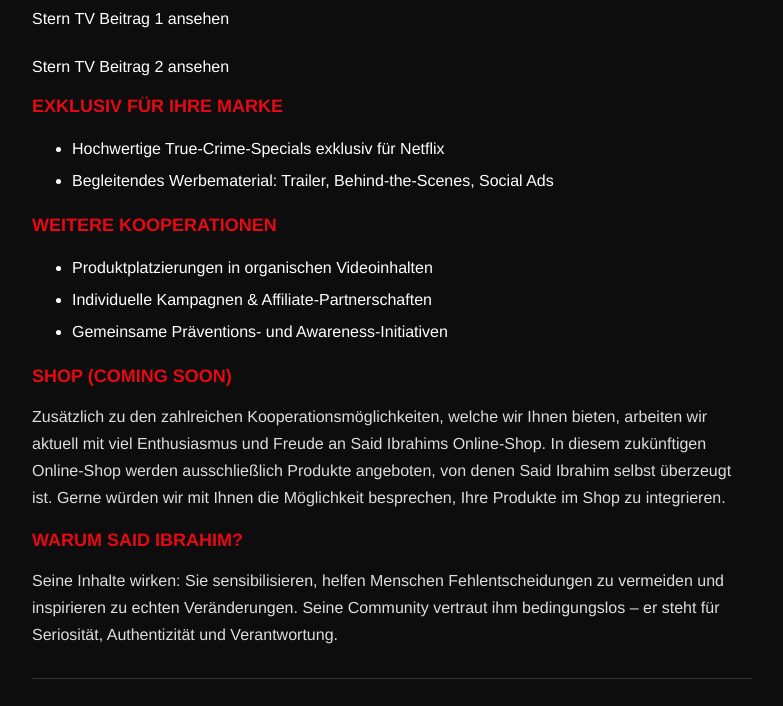
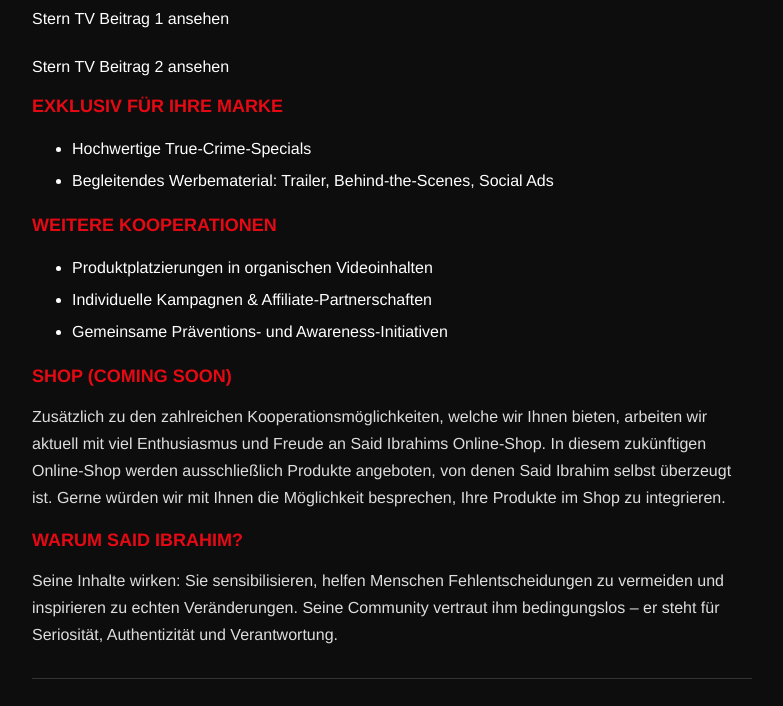
Before and after one commit to heyrovi/can_landing_page_email, a plain HTML site: page index.html in a window 1280 px wide. Shown: the part 1140-1846 px from the top of the page, without its empty margins (248-1031 px from the left). Drawn offline with Linux system fonts and the light colour scheme.

Commit message:
Update index.html

```diff
--- a/index.html
+++ b/index.html
@@ -152,7 +152,7 @@ a
 </div>
 <h3>EXKLUSIV FÜR IHRE MARKE</h3>
 <ul class="x_custom-spacing">
-<li>Hochwertige True-Crime-Specials exklusiv für Netflix</li><li>Begleitendes Werbematerial: Trailer, Behind-the-Scenes, Social Ads</li></ul>
+<li>Hochwertige True-Crime-Specials</li><li>Begleitendes Werbematerial: Trailer, Behind-the-Scenes, Social Ads</li></ul>
 <h3>Weitere Kooperationen</h3>
 <ul class="x_custom-spacing">
 <li>Produktplatzierungen in organischen Videoinhalten</li><li>Individuelle Kampagnen &amp; Affiliate-Partnerschaften</li><li>Gemeinsame Präventions- und Awareness-Initiativen</li></ul>
```
